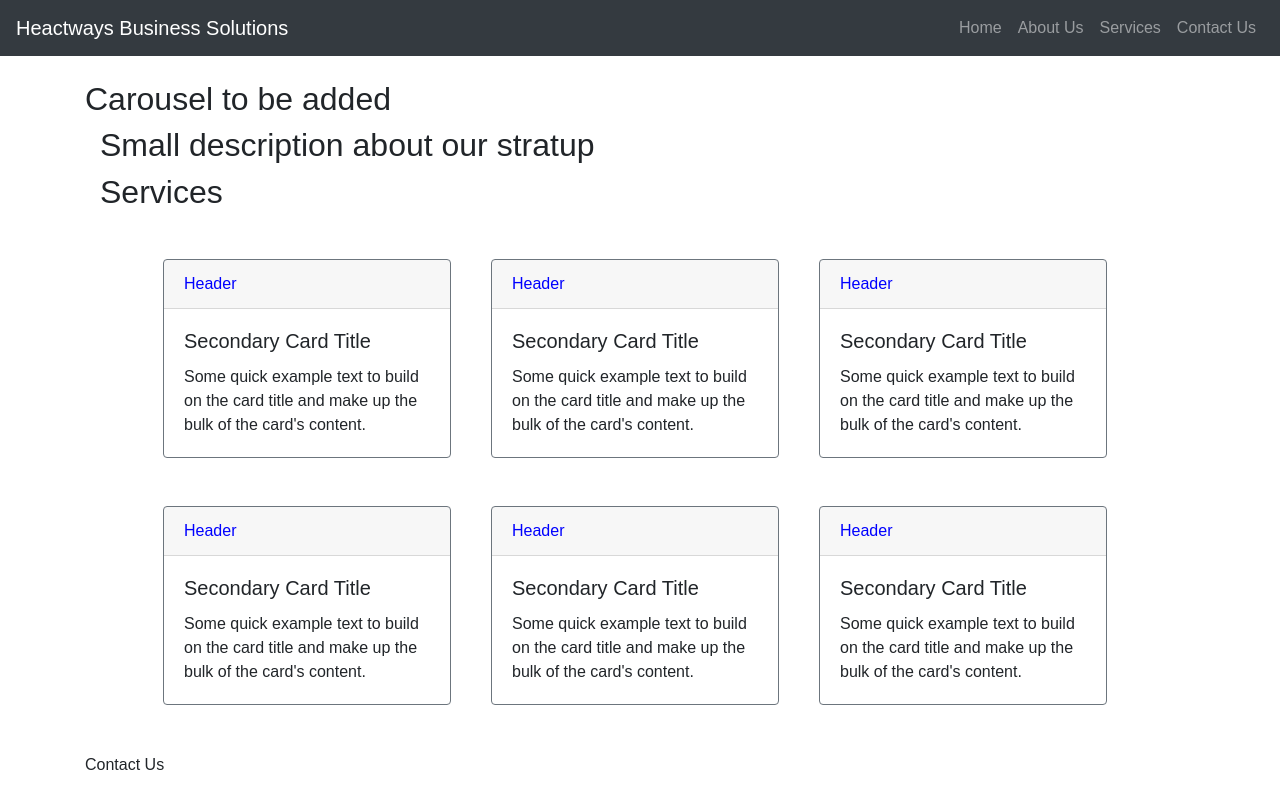
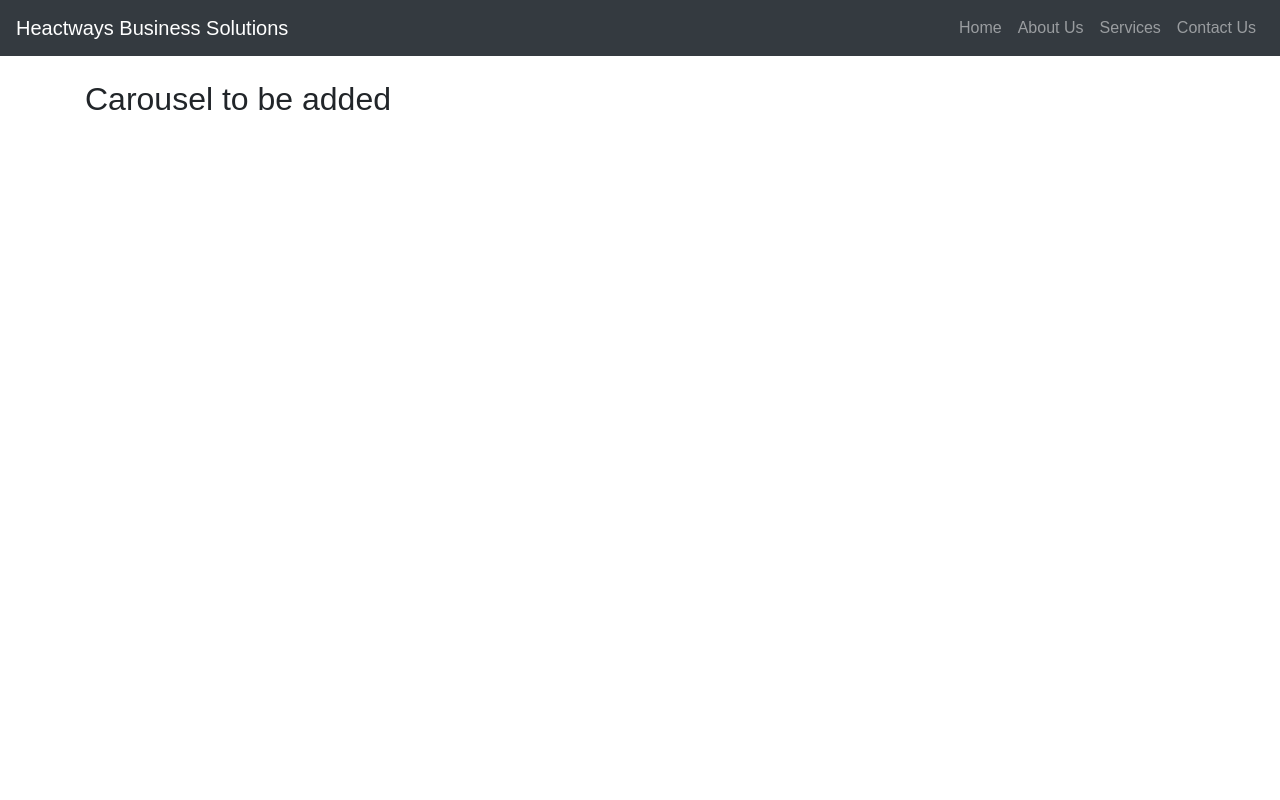
Before and after one commit to AkshayaAcharya/hectaways-business-solutions, a React (Create React App) app: page / in a window 1280 px wide. Shown: the top 800 px of the page. Built offline with nearby package versions, Linux system fonts and the light colour scheme.

Commit message:
initial commit

```diff
--- a/package.json
+++ b/package.json
@@ -1,5 +1,5 @@
 {
-  "homepage": "https://github.com/AkshayaAcharya/Hectaways-App",
+  "homepage": "https://github.com/AkshayaAcharya/hectaways-business-solutions",
   "name": "my-portfoilio-web-ap",
   "version": "0.1.0",
   "private": true,
--- a/src/Components/About.js
+++ b/src/Components/About.js
@@ -1,7 +1,11 @@
 import React, { Component } from 'react';
 const About = () => {
+    const rootStyle = {
+        height: '100vh',
+        'min-height' : '100vh'
+    }
     return(
-        <div className="container">
+        <div className="container" style={rootStyle}>
             <h2>Small description about our stratup</h2>
         </div>
     )
--- a/src/Components/Home.js
+++ b/src/Components/Home.js
@@ -3,9 +3,15 @@ import About from './About';
 import Services from './Services';
 import Contact from './Contact';
 const Home = () => {
+    const rootStyle = {
+        height: '100vh',
+        'min-height' : '100vh'
+    }
     return(
         <div className="container">
+            <div style={rootStyle}>
             <h2>Carousel to be added</h2>
+            </div>
             <About />
             <Services />
             <Contact />
--- a/src/index.css
+++ b/src/index.css
@@ -11,6 +11,7 @@
   -webkit-font-smoothing: antialiased;
   -moz-osx-font-smoothing: grayscale;
 }
+
 
 /* .navbar-brand>img {
   max-height: 100%;
```
Also changed, not shown: 1 other file (tests, documents, lock files or other folders).
